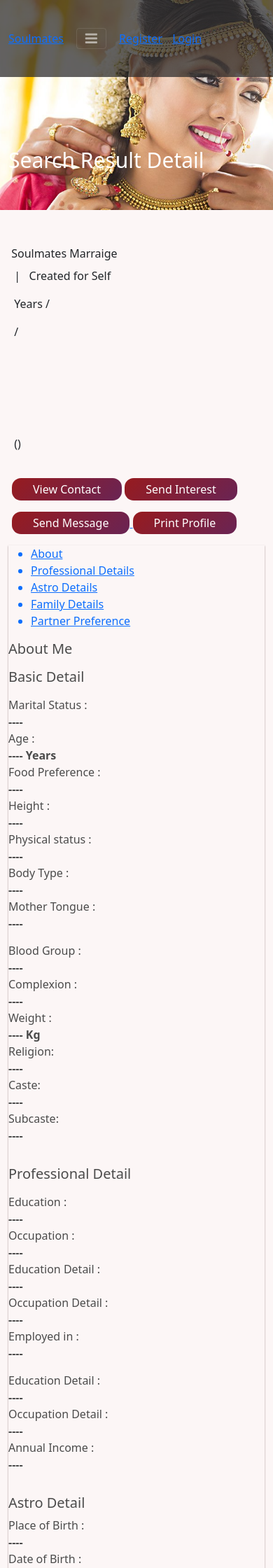
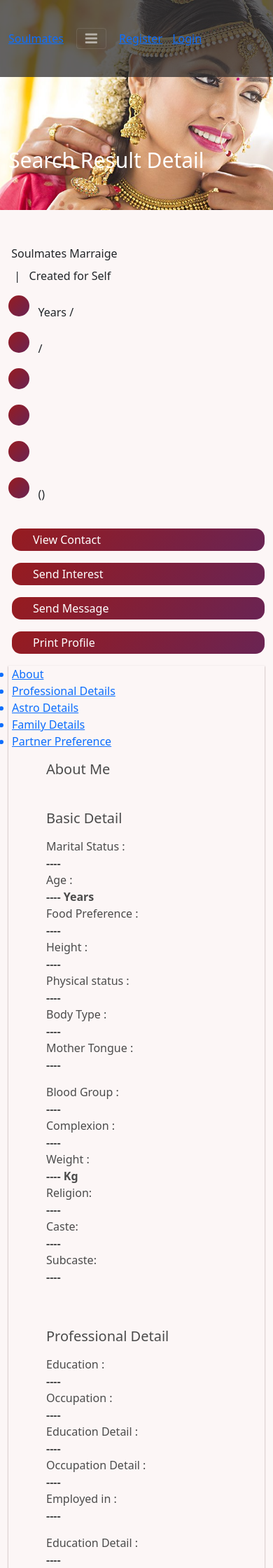
Before and after one commit to praveentakpuriya/soulmatesmarriage, a CodeIgniter app: page /database/index.php/view_profile/index in a window 390 px wide. Shown: the top 2240 px of the page at 70% size. Run offline with CodeIgniter, Linux system fonts and the light colour scheme; a user stored in the database is signed in; data comes from the database, SQL or seed files in the repository; data that the repository does not hold is empty; some libraries are stand-ins or nearby versions.

Commit message:
some minor bug fix

```diff
--- a/application/controllers/UserProfile.php
+++ b/application/controllers/UserProfile.php
@@ -46,4 +46,8 @@
         $id = $_POST['id'];
         echo $this->Login_model->get_interest_list($id);
     }
+    public function get_interest_list_to(){
+        $id = $_POST['id'];
+        echo $this->Login_model->get_interest_list_to($id);
+    }
 }
--- a/application/views/view-profile.php
+++ b/application/views/view-profile.php
@@ -13,6 +13,48 @@
     border-radius: 13px;
     margin-top: 1rem;
   }
+  .iconmm {
+      color: #ca5b61;
+      padding-right: 10px;
+    }
+
+    @media screen and (max-width:480px) {
+      .sub_list li {
+        width: 100%;
+        margin-bottom: 1px;
+      }
+
+      .nav-btn {
+        width: 100%;
+        text-align: left !important;
+      }
+
+      .connected-blocks .icon {
+        left: 5px;
+      }
+
+      .connected-blocks {
+        padding: 0 0 30px 54px;
+      }
+
+      #nav ul {
+        padding-left: 5px;
+      }
+    }
+
+.iconmm {
+    color: #ffffff;
+    padding-right: 10px;
+    /* background: red; */
+    background-image: linear-gradient(-224deg, #971b1f, #692454) !important;
+    width: 30px;
+    height: 30px;
+    display: inline-block;
+    display: inline-flex;
+    justify-content: center;
+    border-radius: 31px;
+}
+
 </style>
 <div class="hero-wrap" style="background-image: url('assets/img/bg_3.jpg');height: 300px;background-size: cover;background-position: bottom;">
 
```
Also changed, not shown: application/models/Login_model.php (+114 -9 lines), application/views/memberprofile.php (+16 -1 lines).
